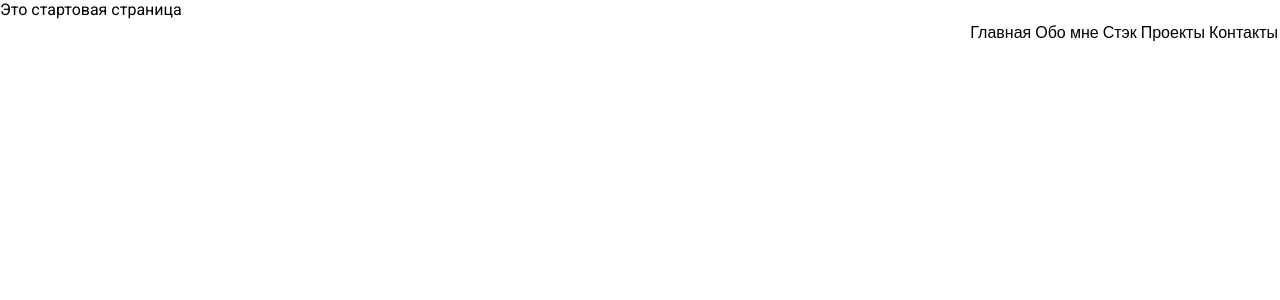
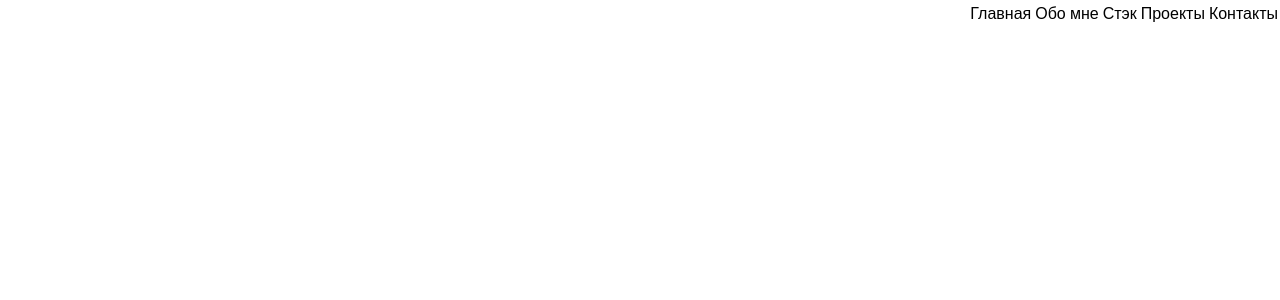
Before and after one commit to georgy-p/react-ts-boilerplate, a React app: page / in a window 1280 px wide. Shown: the top 300 px of the page. Built offline with nearby package versions, Linux system fonts and the light colour scheme.

Commit message:
delete template text

```diff
--- a/src/app/App.tsx
+++ b/src/app/App.tsx
@@ -4,7 +4,6 @@ import { Header } from 'app/sections/header';
 function App() {
     return (
         <div className='App'>
-            Это стартовая страница
             <Header />
         </div>
     );
```
